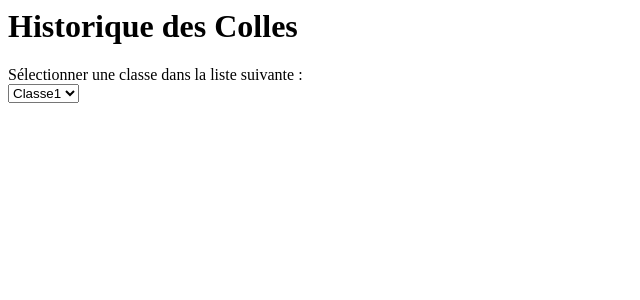
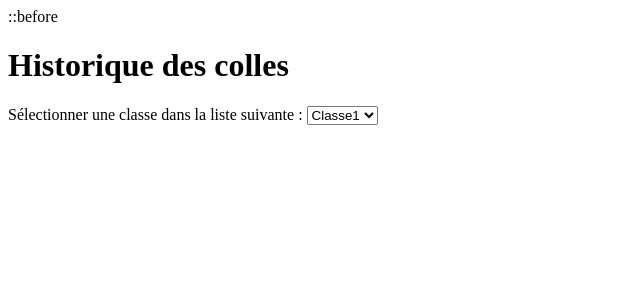
Before and after one commit to Abnar21/ppe3, a PHP site: page /HistoriqueColle.php in a window 1280 px wide. Shown: the top 300 px of the page, without its empty margins (0-640 px from the left). Run offline with PHP 8.4, Linux system fonts and the light colour scheme.

Commit message:
ModifHistorique colles

```diff
--- a/HistoriqueColle.php
+++ b/HistoriqueColle.php
@@ -1,15 +1,19 @@
-<div class="row">
-    <div class="col-md-2"></div>
-        <div class="col-md-8">
+<head>
 
-		<div class="row">
-			<h1>Historique des Colles</h1>
-		</div>
+</head>
 
-		</div>
-	<div class="col-md-2"></div>
-</div>
-	<div class="row">
+<body>
+    <header class="business-header">
+        <div class="container"> </body>
+        ::before
+            <div class="row">
+                <div class="col-lg-12">
+                    <h1 class="tagline">Historique des colles</h1>
+                </div>
+            </div>
+        </div>
+    </header>
+
 		Sélectionner une classe dans la liste suivante :
 	</div>
 <select class="form-control">
```
